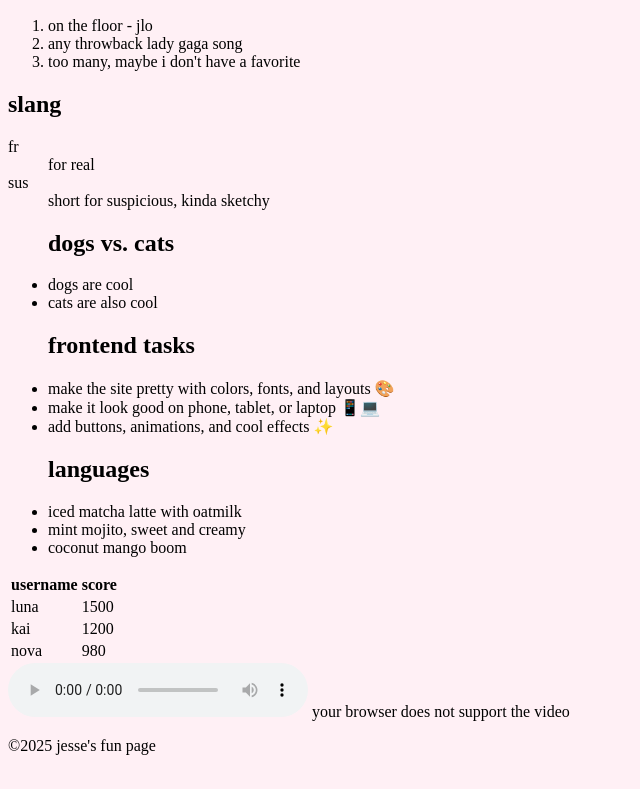
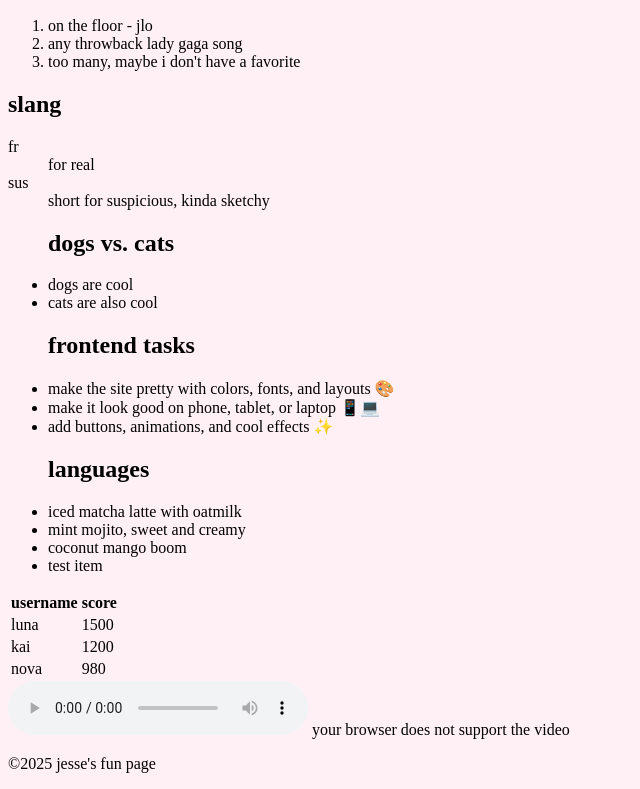
Before and after one commit to jessed18/se-fulltime-aug-25, a plain HTML site: page coding/practice.html in a window 1280 px wide. Shown: the part 1101-1890 px from the top of the page, without its empty margins (0-640 px from the left). Drawn offline with Linux system fonts and the light colour scheme.

Commit message:
added a list item

```diff
--- a/coding/practice.html
+++ b/coding/practice.html
@@ -68,6 +68,7 @@
   <li>iced matcha latte with oatmilk</li>
   <li>mint mojito, sweet and creamy</li>
   <li>coconut mango boom</li>
+  <li>test item</li>
 </ul>
 
 <table>
```
